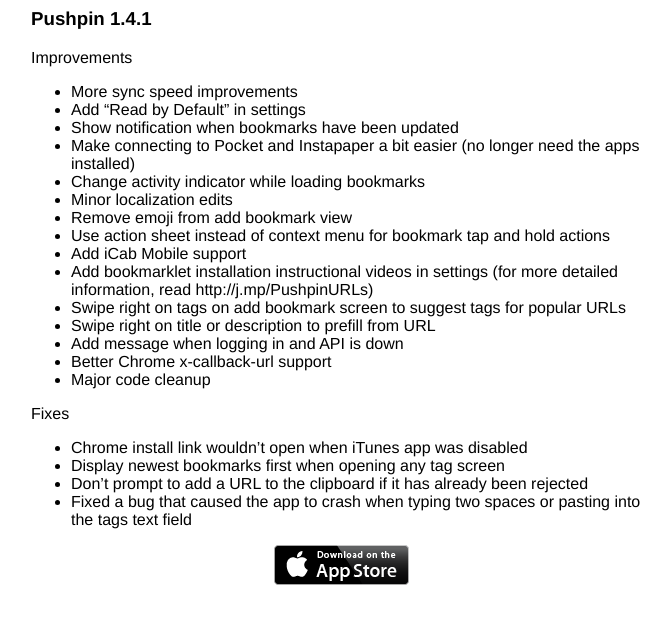
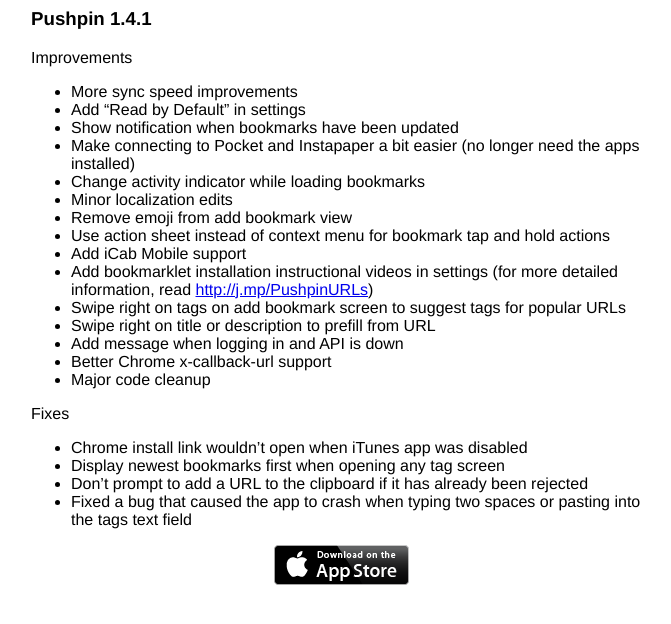
Before and after one commit to aurorasoftware/aurorasoftware.github.com, a Jekyll site: the page software/pushpin/changelog/1.4.1/index.html, which Jekyll copies as it is, in a window 1280 px wide. Shown: the top 624 px of the page, without its empty margins (299-970 px from the left). Built offline with Jekyll 4.4.1, drawn with Linux system fonts in a browser that asks for light colours; Markdown is read by kramdown in place of the engine named in the settings; some of the changed lines change nothing that is shown.

Commit message:
add link

```diff
--- a/software/pushpin/changelog/1.4.1/index.html
+++ b/software/pushpin/changelog/1.4.1/index.html
@@ -46,7 +46,7 @@
         <li>Remove emoji from add bookmark view</li>
         <li>Use action sheet instead of context menu for bookmark tap and hold actions</li>
         <li>Add iCab Mobile support</li>
-        <li>Add bookmarklet installation instructional videos in settings (for more detailed information, read http://j.mp/PushpinURLs)</li>
+        <li>Add bookmarklet installation instructional videos in settings (for more detailed information, read <a href="http://j.mp/PushpinURLs">http://j.mp/PushpinURLs</a>)</li>
         <li>Swipe right on tags on add bookmark screen to suggest tags for popular URLs</li>
         <li>Swipe right on title or description to prefill from URL</li>
         <li>Add message when logging in and API is down</li>
```
